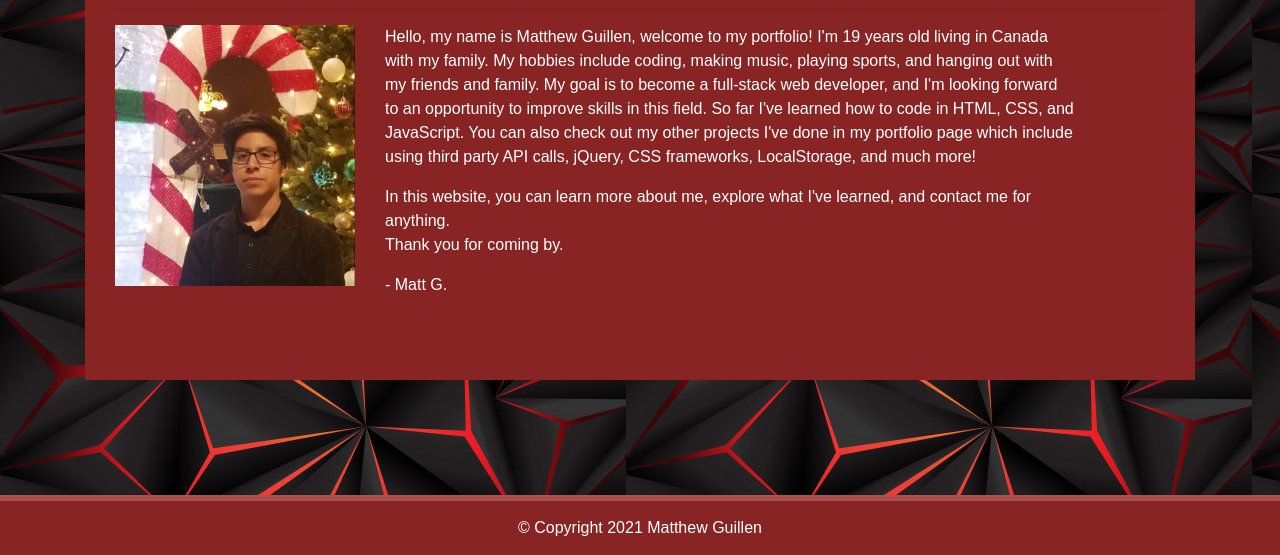
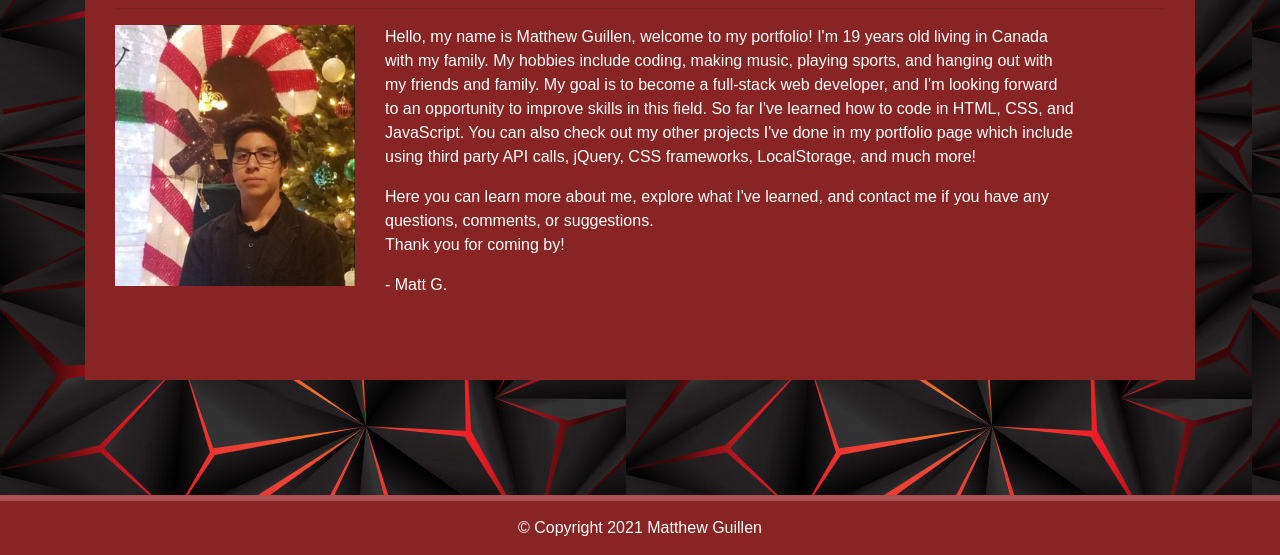
Before and after one commit to GuilleMGN/Portfolio, a plain HTML site: page index.html in a window 1280 px wide. Shown: the part 245-800 px from the top of the page. Drawn offline with nearby package versions, Linux system fonts and the light colour scheme.

Commit message:
finished about me page

```diff
--- a/index.html
+++ b/index.html
@@ -47,14 +47,16 @@
     <section class="row">
       <div class="col-sm-12 col-md-12 col-lg-12">
         <article class="block">
+          <!-- Header -->
           <h1 class="about-me-header">About Me</h1>
           <hr />
-          <!-- About Me Desctiption -->
           <div class="row">
+            <!-- About Me Image -->
             <div class="col-lg-3 col-md-5 col-sm-8">
               <img src="imgs/profile.jpg" alt="matthew-guillen-image" id="about-image" />
             </div>
             <div><br /></div>
+            <!-- About Me Desctiption -->
             <div class="col-lg-8 col-md-6" id="description">
               <p>
                 Hello, my name is Matthew Guillen, welcome to my portfolio! I'm 19 years old living
@@ -66,8 +68,9 @@
                 jQuery, CSS frameworks, LocalStorage, and much more!
               </p>
               <p>
-                In this website, you can learn more about me, explore what I've learned,
-                and contact me for anything. <br /> Thank you for coming by. <br />
+                Here you can learn more about me, explore what I've learned, and contact me if you have any
+                questions, comments, or suggestions. <br />
+                Thank you for coming by! <br />
               </p>
               <p> - Matt G. </p>
             </div>
```
Also changed, not shown: contact.html (+1 -1 lines).
